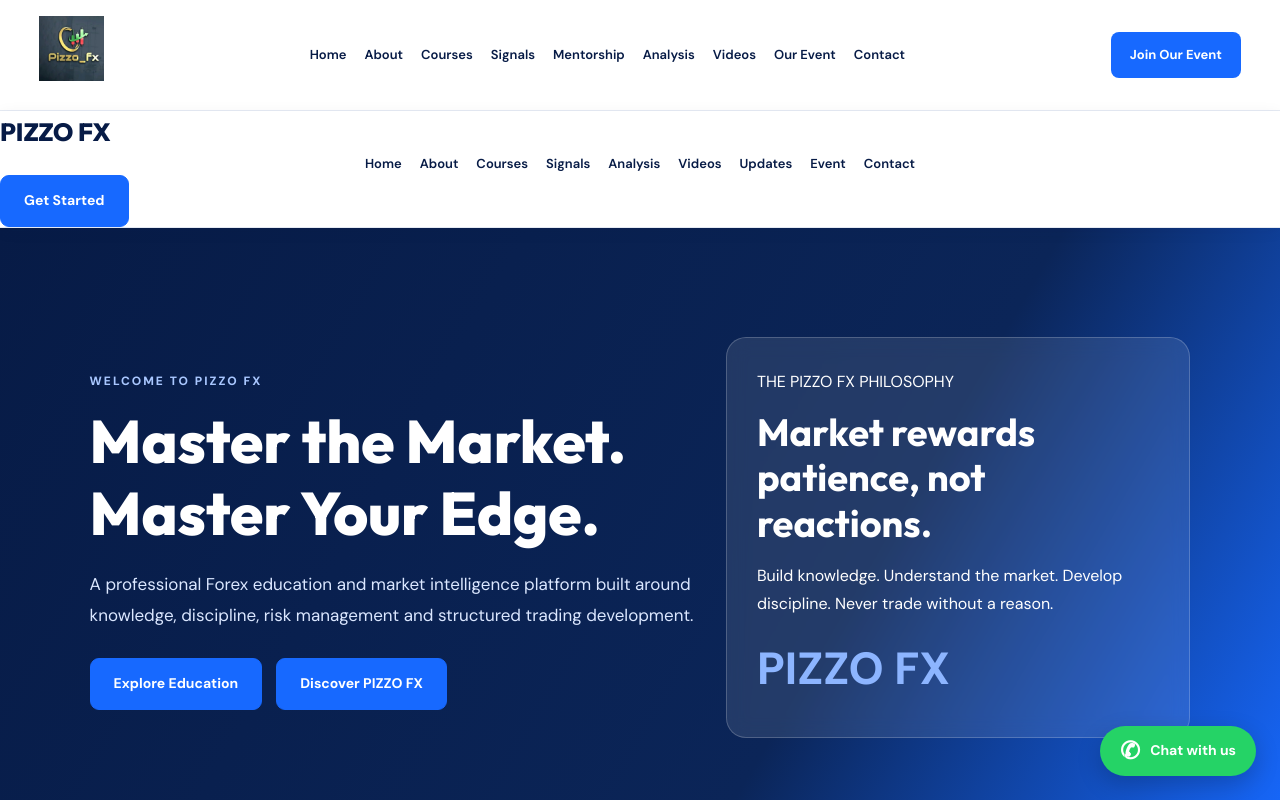
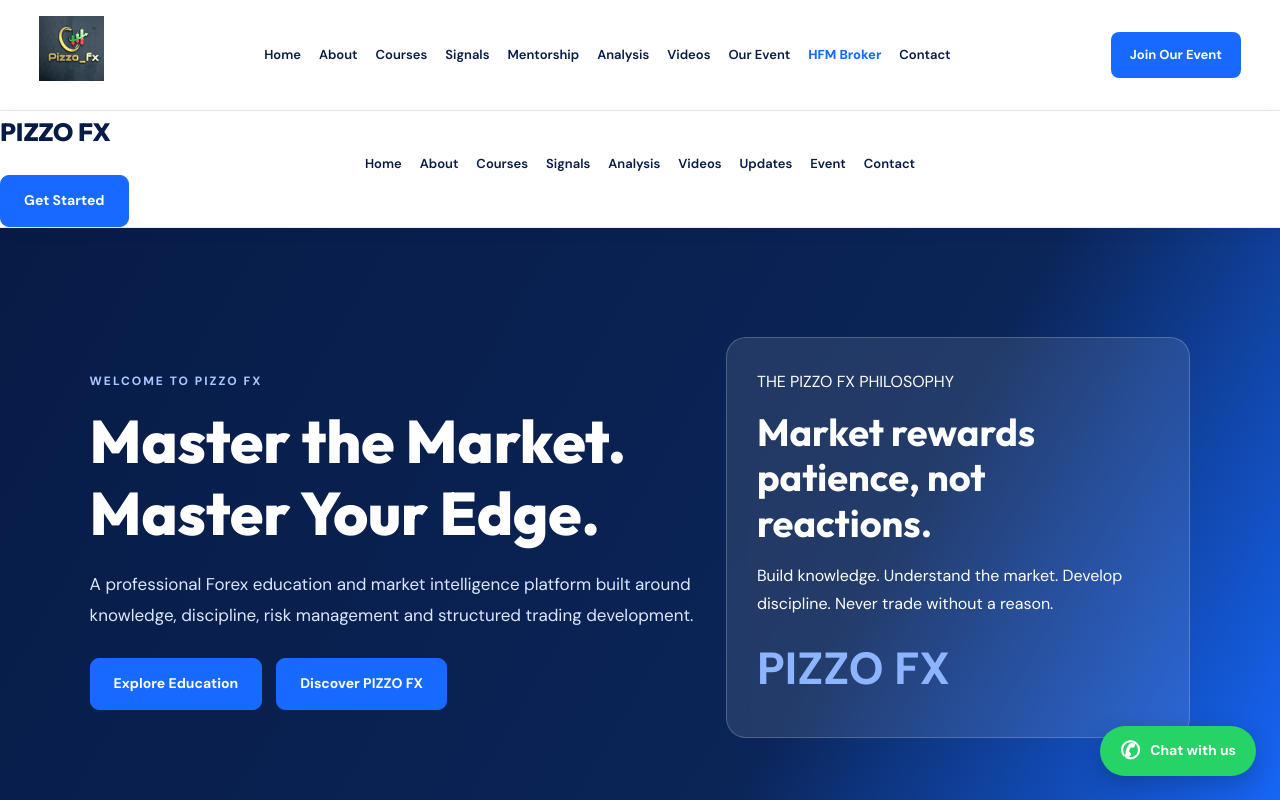
Before and after one commit to mutungastephen111-tech/pizzo-fx-website, a Next.js app: page / in a window 1280 px wide. Shown: the top 800 px of the page. Built offline with nearby package versions, Linux system fonts and the light colour scheme; no server answers; the database is empty.

Commit message:
Update Navbar.tsx

```diff
--- a/src/components/Navbar.tsx
+++ b/src/components/Navbar.tsx
@@ -11,6 +11,7 @@ const navigationLinks = [
   { label: "Analysis", href: "/analysis" },
   { label: "Videos", href: "/videos" },
   { label: "Our Event", href: "/event" },
+  { label: "HFM Broker", href: "/hfm" },
   { label: "Contact", href: "/contact" },
 ];
 
@@ -35,7 +36,15 @@ export default function Navbar() {
 
         <div className="site-nav-links">
           {navigationLinks.map((link) => (
-            <Link key={link.href} href={link.href}>
+            <Link
+              key={link.href}
+              href={link.href}
+              style={
+                link.href === "/hfm"
+                  ? { color: "#1769ff", fontWeight: 800 }
+                  : undefined
+              }
+            >
               {link.label}
             </Link>
           ))}
```
